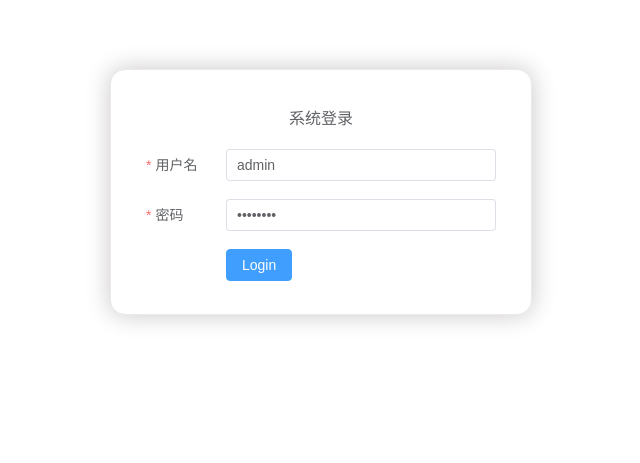
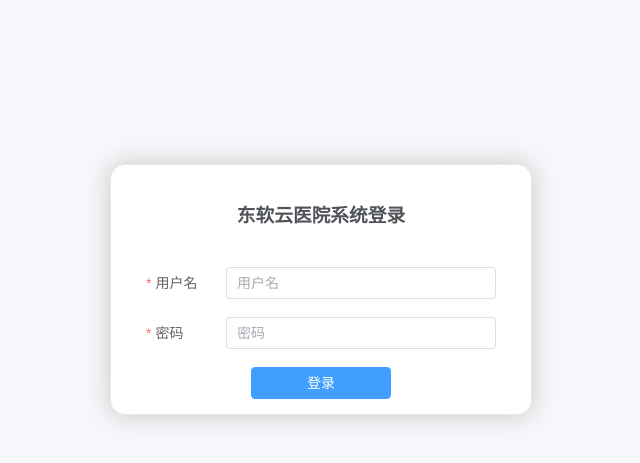
Before and after one commit to lyay23/yunHospital, a Vue app in the folder his_ns_vue3-master/: page /login in a window 1280 px wide. Shown: the part 111-574 px from the top of the page, without its empty margins (319-959 px from the left). Built offline with nearby package versions, Linux system fonts and the light colour scheme.

Commit message:
美化登录页面，去除了默认输入，让表单居中显示

```diff
--- a/his_ns_vue3-master/src/App.vue
+++ b/his_ns_vue3-master/src/App.vue
@@ -6,12 +6,16 @@
 </template>
 
 <style>
+	html,body,#app{
+		height: 100%;
+		padding: 0;
+		margin: 0;
+	}
 #app {
   font-family: Avenir, Helvetica, Arial, sans-serif;
   -webkit-font-smoothing: antialiased;
   -moz-osx-font-smoothing: grayscale;
   text-align: center;
   color: #2c3e50;
-  margin-top: 60px;
 }
 </style>
--- a/his_ns_vue3-master/src/components/Login.vue
+++ b/his_ns_vue3-master/src/components/Login.vue
@@ -1,20 +1,19 @@
 <template>
-
-	<el-form :model="loginForm" :rules="rules"
-	 ref="ruleForm"  class="login-container" label-position="left"
-	 label-width="80px" v-loading="loading"  status-icon>
-		<el-text class="mx-1" size="large" >系统登录</el-text>
-		<div style="margin: 20px" />
+	<div class="login-wrapper">
+		<el-form :model="loginForm" :rules="rules" ref="ruleForm" class="login-container" label-position="left"
+			label-width="80px" v-loading="loading" status-icon>
+			<h3 class="login_title">东软云医院系统登录</h3>
 			<el-form-item label="用户名" prop="userName">
 				<el-input v-model="loginForm.userName" placeholder="用户名"></el-input>
 			</el-form-item>
 			<el-form-item label="密码" prop="password">
-		    <el-input  type="password" v-model="loginForm.password" placeholder="密码"></el-input>
+				<el-input type="password" v-model="loginForm.password" placeholder="密码"></el-input>
 			</el-form-item>
-		<el-form-item>
-		    <el-button type="primary" @click.native.prevent="submitClick">Login</el-button>
-		</el-form-item>
+			<div style="display: flex; justify-content: center; width: 100%;">
+					<el-button type="primary" style="width: 40%" @click.native.prevent="submitClick">登录</el-button>
+			</div>
 		</el-form>
+	</div>
 </template>
 
 <script setup>
@@ -30,10 +29,7 @@
 const router = useRouter()
 //获取用户仓库对象
 const userStore=useUserStore()
-const loginForm=ref({
-	userName: 'admin',
-	password: 'admin123'
-})
+const loginForm=ref({})
 
 const rules=ref({
 	userName: [
@@ -68,10 +64,18 @@
 </script>
 
 <style>
+	.login-wrapper {
+		display: flex;
+		justify-content: center;
+		align-items: center;
+		width: 100%;
+		height: 100vh;
+		background-color: #f5f7fa;
+	}
+
 	.login-container {
 		border-radius: 15px;
 		background-clip: padding-box;
-    margin: 180px auto;
 		width: 350px;
 		padding: 35px 35px 15px 35px;
 		background: #fff;
@@ -84,9 +88,4 @@
 		text-align: center;
 		color: #505458;
 	}
-
-  .login_remember {
-    margin: 0px 0px 35px 0px;
-    text-align: left;
-  }
 </style>
```
Lines whose indentation alone changed are shown as unchanged.
